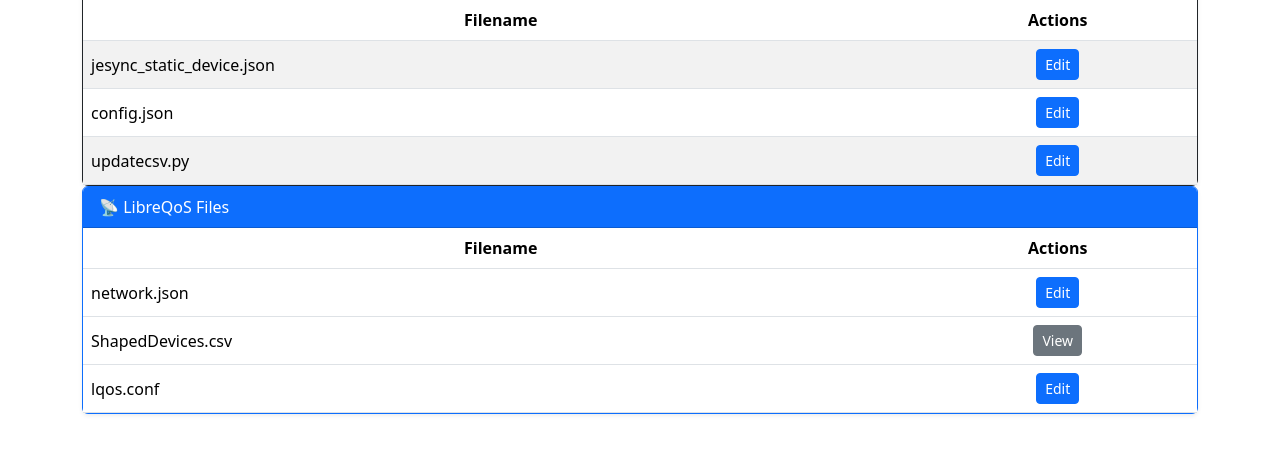
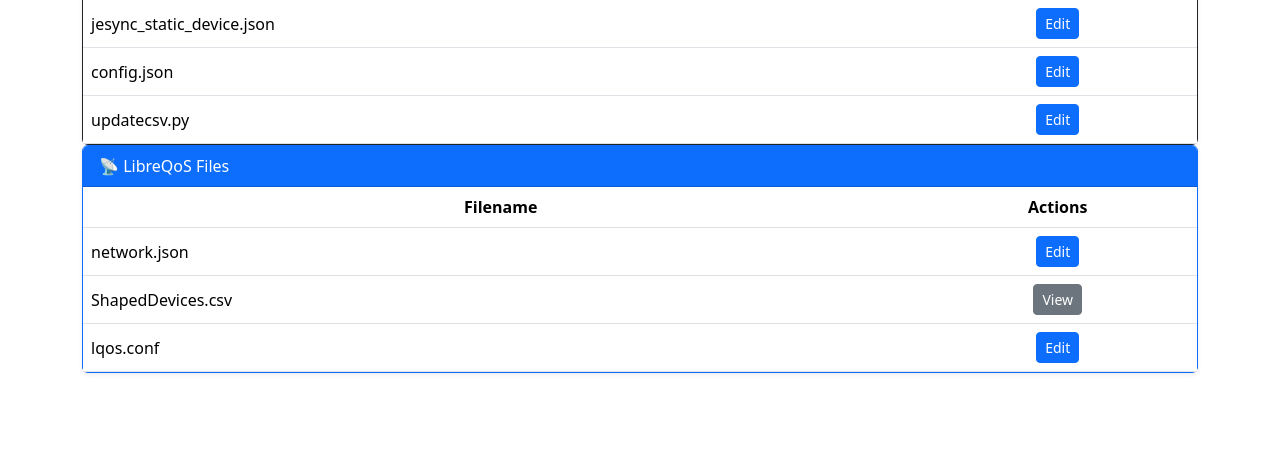
Before and after one commit to phminer101/jesync_dashboard_for_LibreQoS-Mikrotik_Integration, a Flask app: page /dashboard in a window 1280 px wide. Shown: the part 248-702 px from the top of the page. Run offline with Flask 3, Linux system fonts and the light colour scheme; a user stored in the database is signed in.

Commit message:
Update dashboard.html

```diff
--- a/templates/dashboard.html
+++ b/templates/dashboard.html
@@ -11,19 +11,13 @@
 
 
  <!-- Jesync Integration Files -->
+<!-- Jesync Integration Files -->
 <div class="card border-dark shadow-sm mt-3">
   <div class="card-header bg-dark text-white">
     <i class="bi bi-tools"></i> Jesync Integration Files
   </div>
   <div class="card-body p-0">
     <table class="table table-hover m-0">
-      <thead class="align-middle text-center">
-        <tr>
-          <th class="w-75">Filename</th>
-          <th class="w-25">Actions</th>
-        </tr>
-      </thead>
-      <table class="table table-striped mb-0">
       <thead class="align-middle text-center">
         <tr>
           <th class="w-75">Filename</th>
@@ -43,10 +37,9 @@
         {% endfor %}
       </tbody>
     </table>
-
-    </table>
   </div>
 </div>
+
 
 
 
```
Lines whose indentation alone changed are shown as unchanged.
